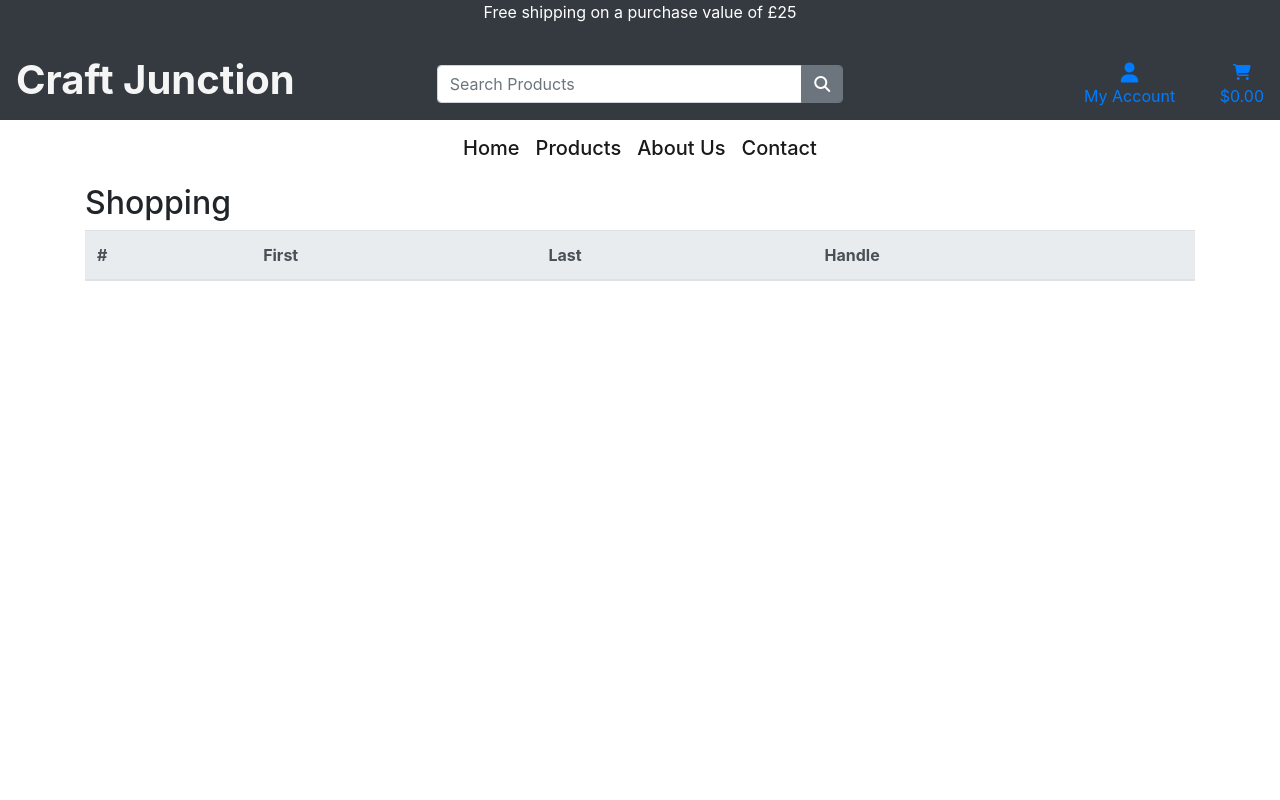
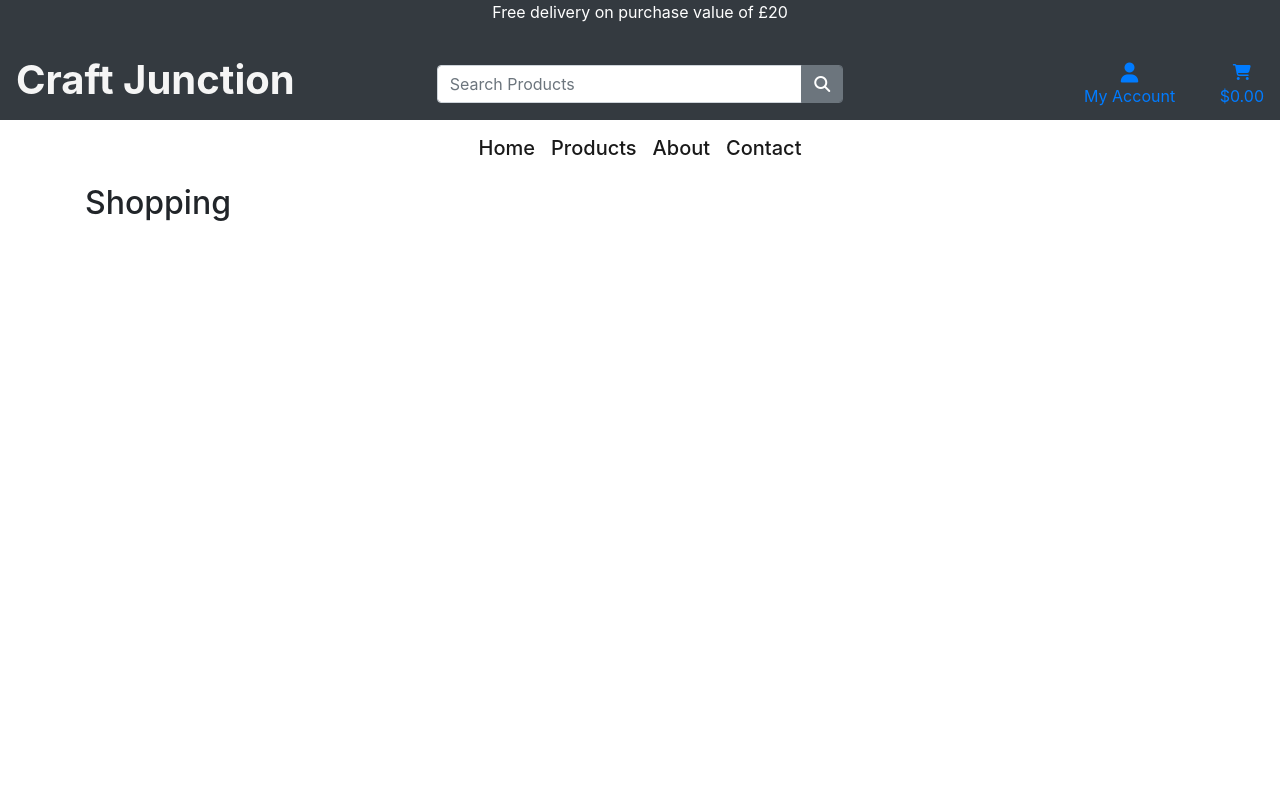
Before and after one commit to msnirmal/Portfolio5, a Django app: page /cart/ in a window 1280 px wide. Run offline with Django 3.2, Linux system fonts and the light colour scheme; lists and menus that the app fills with data are empty; some libraries are stand-ins or nearby versions.

Commit message:
view and template for cart page and context processor

```diff
--- /dev/null
+++ b/cart/contexts.py
@@ -0,0 +1,29 @@
+from decimal import Decimal
+from django.conf import settings
+
+def cart_summary(request):
+
+    cart_items = []
+    total = 0
+    product_count = 0
+
+    if total < settings.FREE_DELIVERY_THRESHOLD:
+        delivery = total * Decimal(settings.STANDARD_DELIVERY_PERCENTAGE / 100)
+        free_delivery_delta = settings.FREE_DELIVERY_THRESHOLD - total
+    else:
+        delivery = 0
+        free_delivery_delta = 0
+
+    grand_total = delivery + total
+
+    context = {
+        'cart_items': cart_items,
+        'total': total,
+        'product_count': product_count,
+        'delivery': delivery,
+        'free_delivery_delta': free_delivery_delta,
+        'free_delivery_threshold': settings.FREE_DELIVERY_THRESHOLD,
+        'grand_total': grand_total,
+    }
+
+    return context
--- a/cart/templates/cart/cart.html
+++ b/cart/templates/cart/cart.html
@@ -17,17 +17,5 @@
             <h2>Shopping</h2>
         </div>
         </div>
-
-        <div class="row">
-            <div class="col">
-                <div><table class="table">
-                    <thead class="thead-light">
-                      <tr>
-                        <th scope="col">#</th>
-                        <th scope="col">First</th>
-                        <th scope="col">Last</th>
-                        <th scope="col">Handle</th>
-                    </div>
-            </div>
-            </div>
+        </div>
 {% endblock %}
--- a/cart/urls.py
+++ b/cart/urls.py
@@ -2,5 +2,5 @@ from django.urls import path
 from .import views
 
 urlpatterns = [
-    path('', views.view_cart, name='view_cart')
+    path('', views.cart_page, name='cart_page')
 ]
--- a/cart/views.py
+++ b/cart/views.py
@@ -2,8 +2,8 @@ from django.shortcuts import render
 
 # Create your views here.
 
-def view_cart(request):
+def cart_page(request):
 
-    """ A view to return the view the cart """
+    """ A view to render the cart page """
 
     return render(request, 'cart/cart.html')
--- a/craft_junction/settings.py
+++ b/craft_junction/settings.py
@@ -73,6 +73,7 @@ TEMPLATES = [
                 'django.template.context_processors.request', #allauth requirement
                 'django.contrib.auth.context_processors.auth',
                 'django.contrib.messages.context_processors.messages',
+                'cart.contexts.cart_summary'
             ],
         },
     },
@@ -156,6 +157,9 @@ STATICFILES_DIRS = (os.path.join(BASE_DIR, 'static'),)
 MEDIA_URL = '/media/'
 MEDIA_ROOT = os.path.join(BASE_DIR, 'media')
 
+FREE_DELIVERY_THRESHOLD = 20
+STANDARD_DELIVERY_PERCENTAGE = 5
+
 
 
 # Default primary key field type
--- a/templates/base.html
+++ b/templates/base.html
@@ -36,7 +36,7 @@
   <body>
     <div class="row d-flex align-items-center">
       <div class="col-md-12 shipping-purchase text-center bg-dark text-white">
-        <p>Free shipping on a purchase value of £25</p>
+        <p>Free delivery on purchase value of £{{ free_delivery_threshold }}</p>
       </div>
     <header class="container-fluid fixed top">
       <div id="topnav" class="row bg-dark pt-lg-2 d-none d-lg-flex text-white">
@@ -79,7 +79,7 @@
             </div>
         </li>
         <li class="list-inline-item">
-            <a class="{% if grand_total %}text-info font-weight-bold{% else %}text-black{% endif %} nav-link" href="{% url 'view_cart' %}">
+            <a class="{% if grand_total %}text-info font-weight-bold{% else %}text-black{% endif %} nav-link" href="{% url 'cart_page' %}">
                 <div class="text-center">
                     <div><i class="fa-solid fa-cart-shopping"></i></div>
                     <p class="my-0">
--- a/templates/includes/main-nav.html
+++ b/templates/includes/main-nav.html
@@ -7,7 +7,7 @@
         <a class="nav-link" href="{% url 'products' %}"><h5>Products<span class="sr-only">(current)</span></h5></a>
       </li>
       <li class="nav-item active">
-        <a class="nav-link" href="{% url 'about' %}"><h5>About Us</h5></a>
+        <a class="nav-link" href="{% url 'about' %}"><h5>About</h5></a>
       </li>
       <li class="nav-item active">
         <a class="nav-link" href="#"><h5>Contact</h5></a>
```
